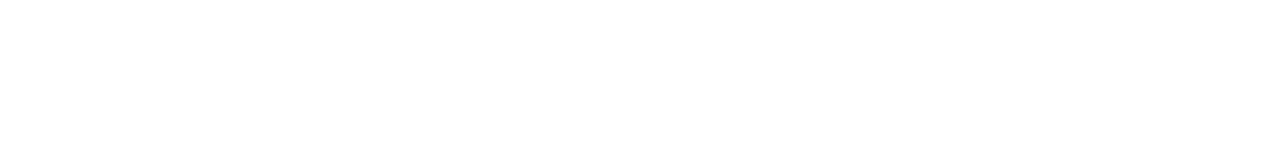
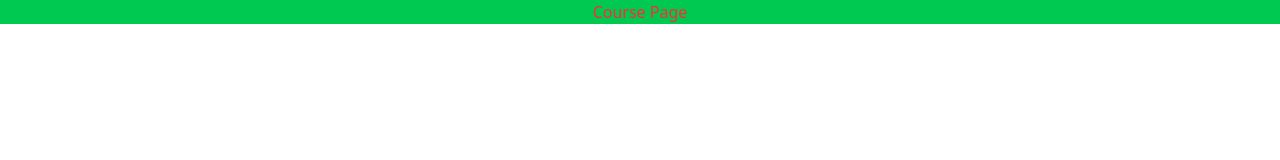
Before and after one commit to AlisherAbsaitov/GW-40-createx, a plain HTML site: page pages/course.html in a window 1280 px wide. Drawn offline with nearby package versions, Linux system fonts and the light colour scheme.

Commit message:
corse html

```diff
--- a/pages/course.html
+++ b/pages/course.html
@@ -3,9 +3,16 @@
 <head>
    <meta charset="UTF-8">
    <meta name="viewport" content="width=device-width, initial-scale=1.0">
+    <script src="https://cdn.jsdelivr.net/npm/@tailwindcss/browser@4"></script>
+    <style type="text/tailwindcss">
+      @theme {
+        --color-clifford: #da373d;
+      }
+    </style>
    <title>Document</title>
 </head>
 <body>
    <!-- Behruz -->
+   <h1 class="text-red-500 bg-green-500 text-center">Course Page</h1>
 </body>
 </html>
```
